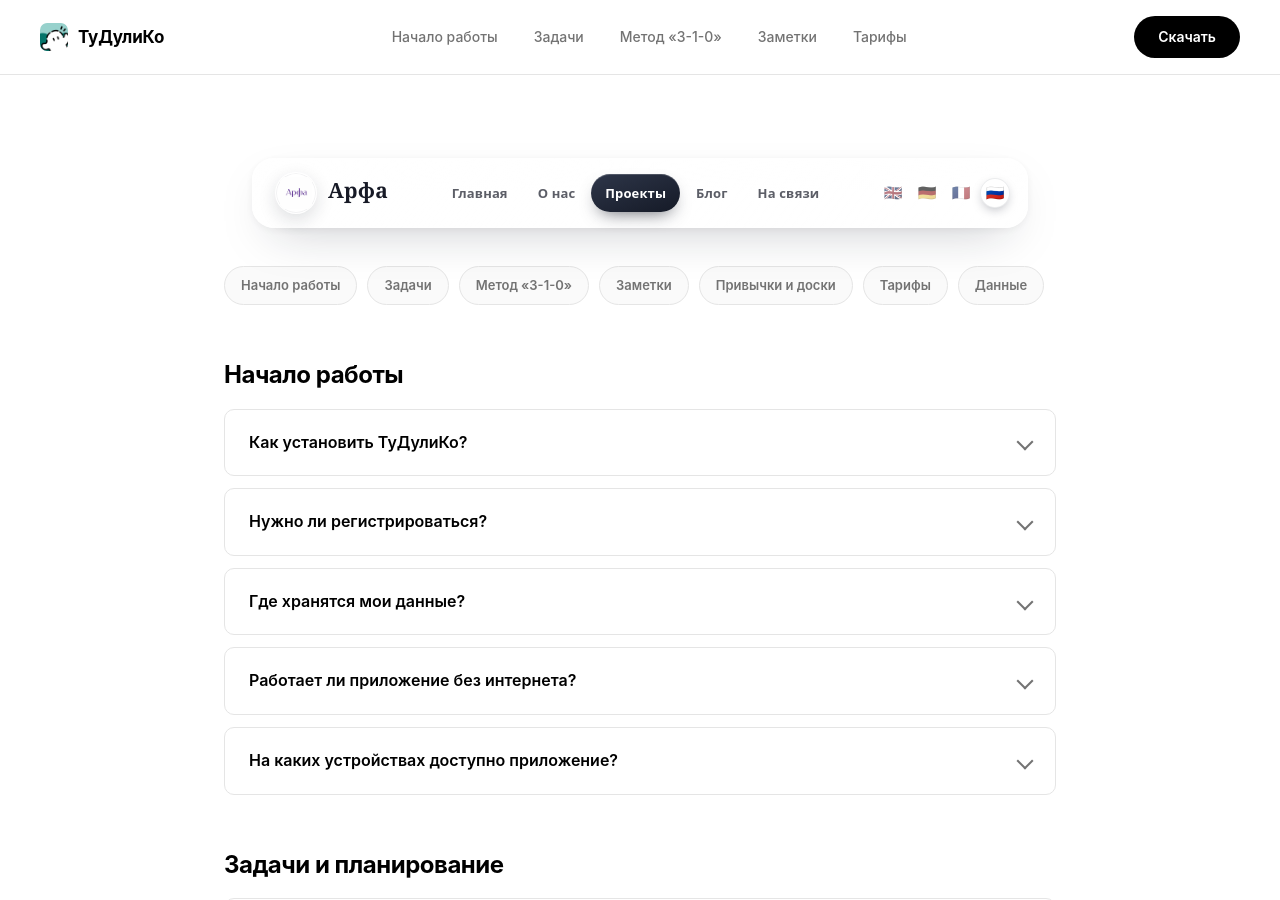
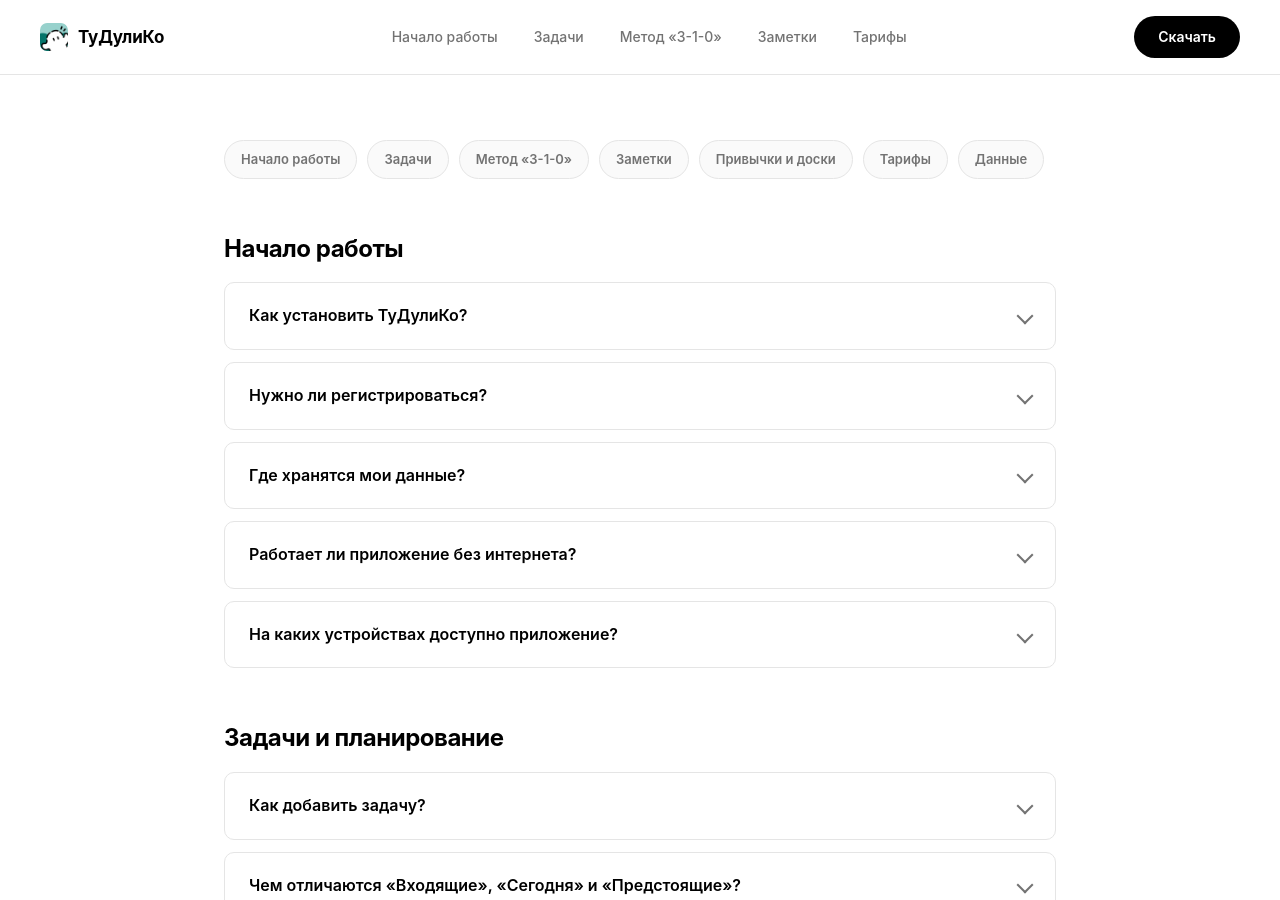
Before and after one commit to Rafadelya/rafadelya.github.io, a Jekyll site: the page projects/ToDooliCo/ToDooliCo_Russia/faq.html, which Jekyll copies as it is, in a window 1280 px wide and 900 px high. Built offline with Jekyll 4.4.1, drawn with Linux system fonts in a browser that asks for light colours.

Commit message:
Remove Arfa site chrome from ToDooliCo FAQ.
Keep only the product navbar so the Q&A page matches Legal and stays focused on ToDooliCo.

Co-authored-by: Cursor <cursoragent@cursor.com>

```diff
--- a/projects/ToDooliCo/ToDooliCo_Russia/faq.html
+++ b/projects/ToDooliCo/ToDooliCo_Russia/faq.html
@@ -20,9 +20,7 @@
     <meta name="twitter:description" content="Как пользоваться ТуДулиКо: установка, задачи, заметки, привычки, метод «3-1-0» и тарифы.">
     <meta name="twitter:image" content="https://rafadelya.github.io/projects/ToDooliCo/ToDooliCo_Russia/Logo/web/icon-512.png">
     <link rel="stylesheet" href="style.css?v=1">
-    <link rel="stylesheet" href="faq.css?v=2">
-  <link rel="stylesheet" href="../../../assets/arfa-header.css">
-  <link rel="expect" href="#main" blocking="render">
+    <link rel="stylesheet" href="faq.css?v=3">
 </head>
 <body>
 
@@ -50,56 +48,6 @@
     </nav>
 
     <main id="main" class="faq-main">
-
-        <div class="arfa-header-shell">
-  <header class="arfa-header" aria-label="Основная навигация">
-    <a class="arfa-brand" href="../../../index.ru.html" aria-label="Арфа — на главную">
-      <span class="arfa-brand__mark"><img src="../../../assets/Cyrillic_logo_arfa.png" alt=""></span>
-      <span class="arfa-brand__text"><span class="arfa-brand__name">Арфа</span><span class="arfa-brand__tag"></span></span>
-    </a>
-    <nav class="arfa-nav" aria-label="Основная навигация">
-      <a href="../../../index.ru.html">Главная</a>
-      <a href="../../../about.ru.html">О нас</a>
-      <a href="../../../MarketPlace/Polka.ru.html" aria-current="page">Проекты</a>
-      <a href="../../../blog/blog.ru.html">Блог</a>
-      <a href="../../../contact.ru.html">На связи</a>
-    </nav>
-    <div class="arfa-tools">
-      <div class="arfa-langs" aria-label="Язык">
-        <a href="../../../MarketPlace/Polka.en.html" aria-label="English" title="English">🇬🇧</a>
-        <a href="../../../MarketPlace/Polka.de.html" aria-label="Deutsch" title="Deutsch">🇩🇪</a>
-        <a href="../../../MarketPlace/Polka.fr.html" aria-label="Français" title="Français">🇫🇷</a>
-        <a href="../../../MarketPlace/Polka.ru.html" class="is-active" aria-label="Русский" title="Русский">🇷🇺</a>
-      </div>
-      <button class="arfa-menu-btn" type="button" aria-label="Открыть меню" aria-expanded="false" aria-controls="arfaDrawer" data-arfa-menu-btn>
-        <span class="arfa-burger"><span></span><span></span><span></span></span>
-      </button>
-    </div>
-  </header>
-</div>
-<div class="arfa-overlay" id="arfaOverlay"></div>
-<aside class="arfa-drawer" id="arfaDrawer" aria-hidden="true" aria-label="Меню">
-  <div class="arfa-drawer__head">
-    <span class="arfa-drawer__kicker">Меню</span>
-    <button class="arfa-drawer__close" type="button" aria-label="Закрыть меню" data-arfa-menu-close>×</button>
-  </div>
-  <nav class="arfa-drawer__nav" aria-label="Основная навигация">
-      <a href="../../../index.ru.html">Главная</a>
-      <a href="../../../about.ru.html">О нас</a>
-      <a href="../../../MarketPlace/Polka.ru.html" aria-current="page">Проекты</a>
-      <a href="../../../blog/blog.ru.html">Блог</a>
-      <a href="../../../contact.ru.html">На связи</a>
-  </nav>
-  <div class="arfa-drawer__langs">
-    <span class="arfa-drawer__langs-label">Язык</span>
-    <div class="arfa-drawer__langs-row">
-        <a href="../../../MarketPlace/Polka.en.html">🇬🇧 EN</a>
-        <a href="../../../MarketPlace/Polka.de.html">🇩🇪 DE</a>
-        <a href="../../../MarketPlace/Polka.fr.html">🇫🇷 FR</a>
-        <a href="../../../MarketPlace/Polka.ru.html" class="is-active">🇷🇺 RU</a>
-    </div>
-  </div>
-</aside>
 
         <nav class="faq-toc" aria-label="Разделы справки">
             <a href="#start">Начало работы</a>
@@ -360,6 +308,5 @@
         </div>
     </footer>
 
-  <script src="../../../assets/arfa-header.js" defer></script>
 </body>
 </html>
```
